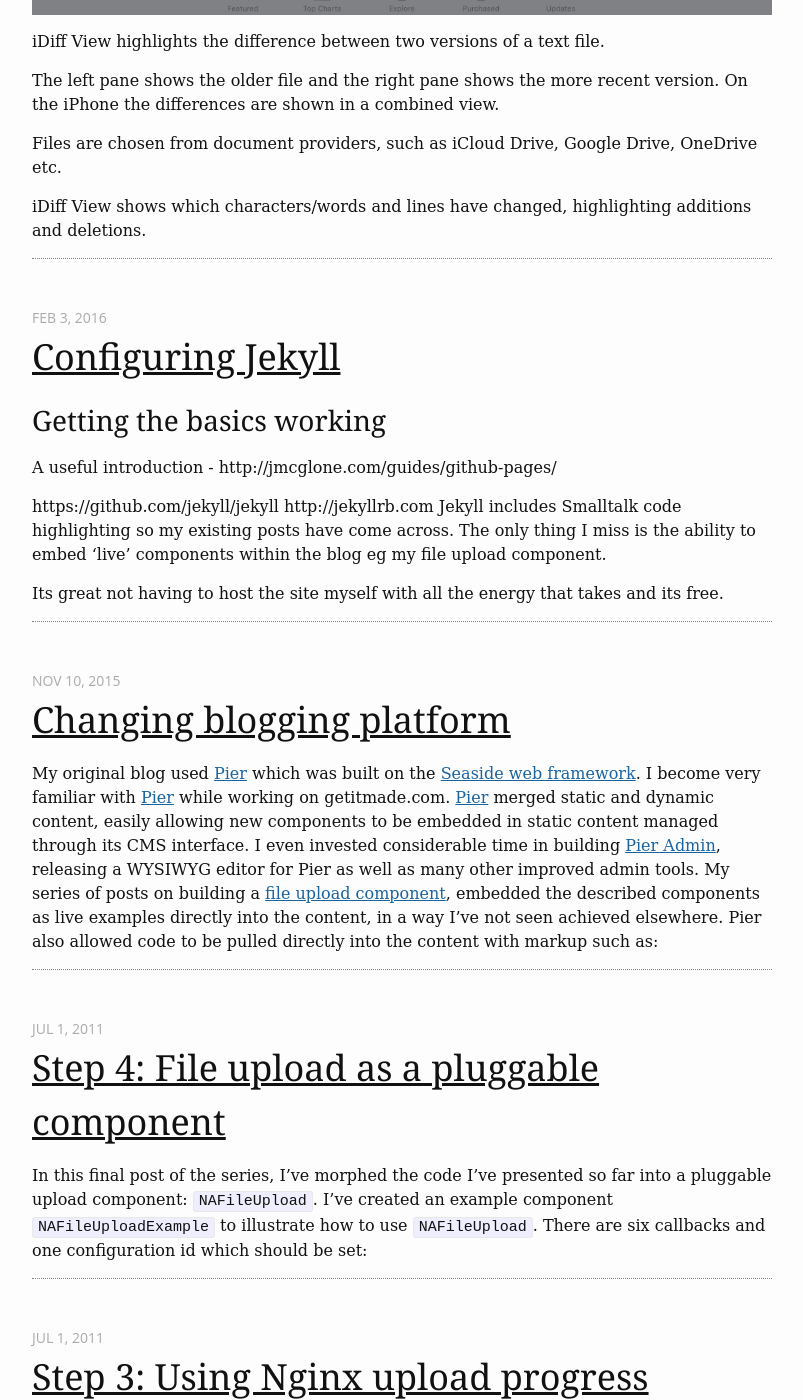
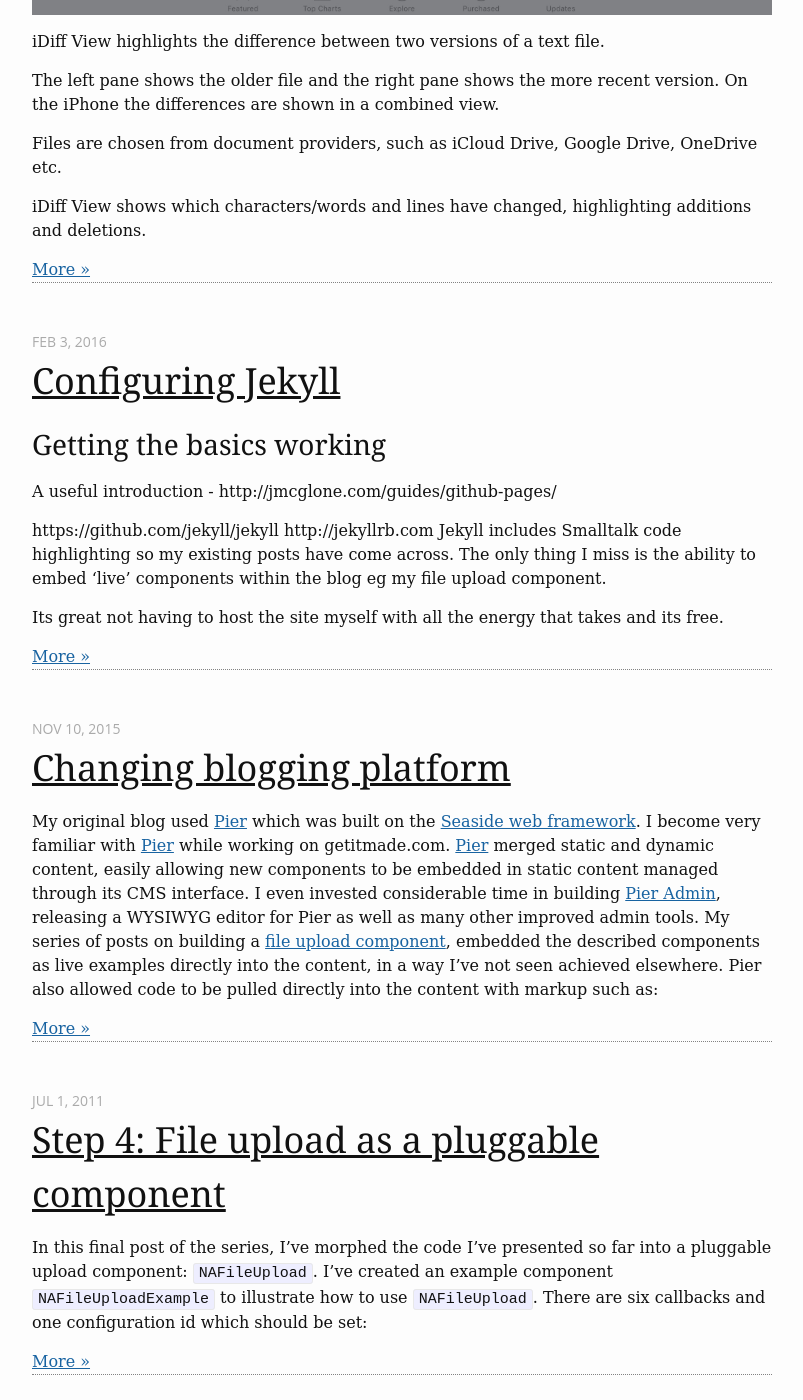
Before and after one commit to NickAger/nickager.github.io, a Jekyll site: the page built from index.html, in a window 1280 px wide and 1400 px high, scrolled down 748 px. Shown: the whole window, without its empty margins (238-1041 px from the left). Built offline with Jekyll 4.4.1, drawn with Linux system fonts in a browser that asks for light colours; some web fonts are replaced; the list of posts is cut into pages by our own code.

Commit message:
added a more button

```diff
--- a/index.html
+++ b/index.html
@@ -9,6 +9,7 @@ layout: default
     <h1 class="entry-title"><a href="{{ post.url | prepend: site.baseurl }}">{{ post.title }}</a></h1>
     <div class="content">
       {{ post.excerpt }}
+      <a href="{{ post.url | prepend: site.baseurl }}">More &raquo;</a>
     </div>
     <hr>
     <br />
```
